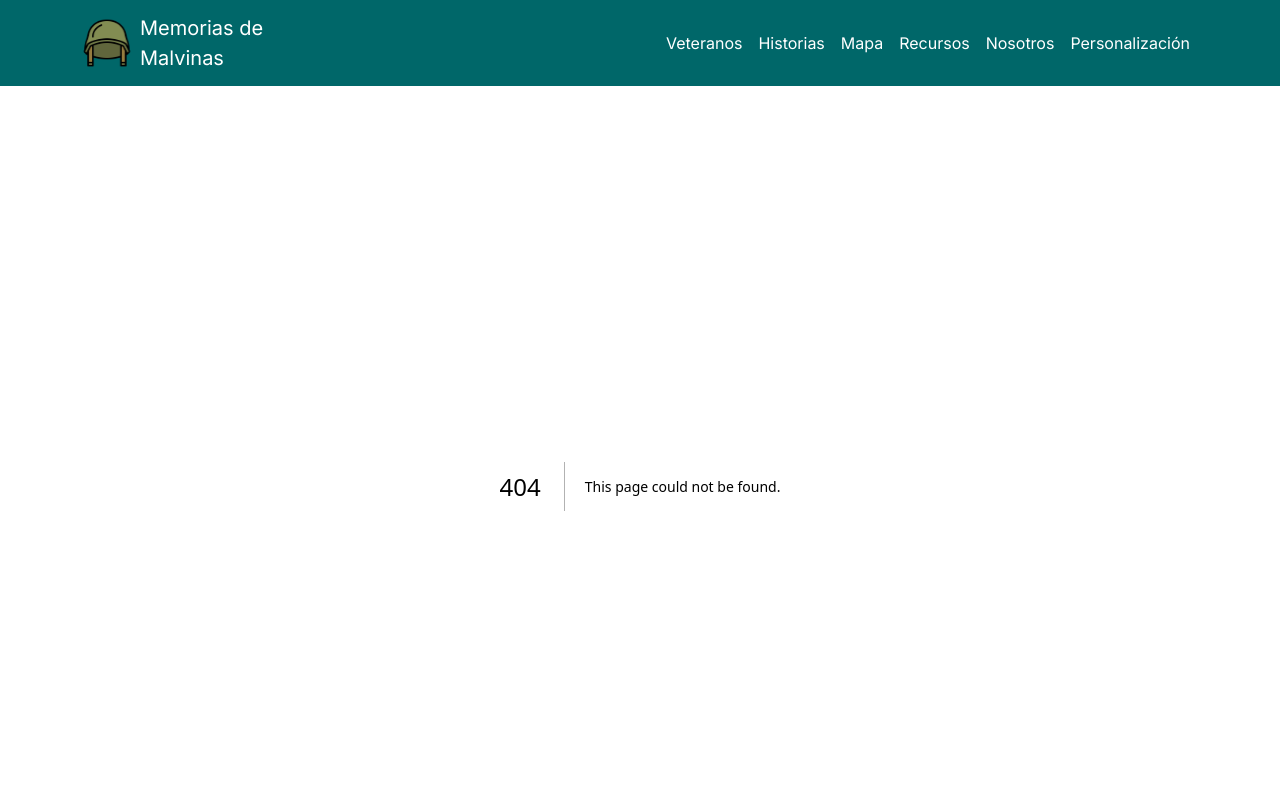
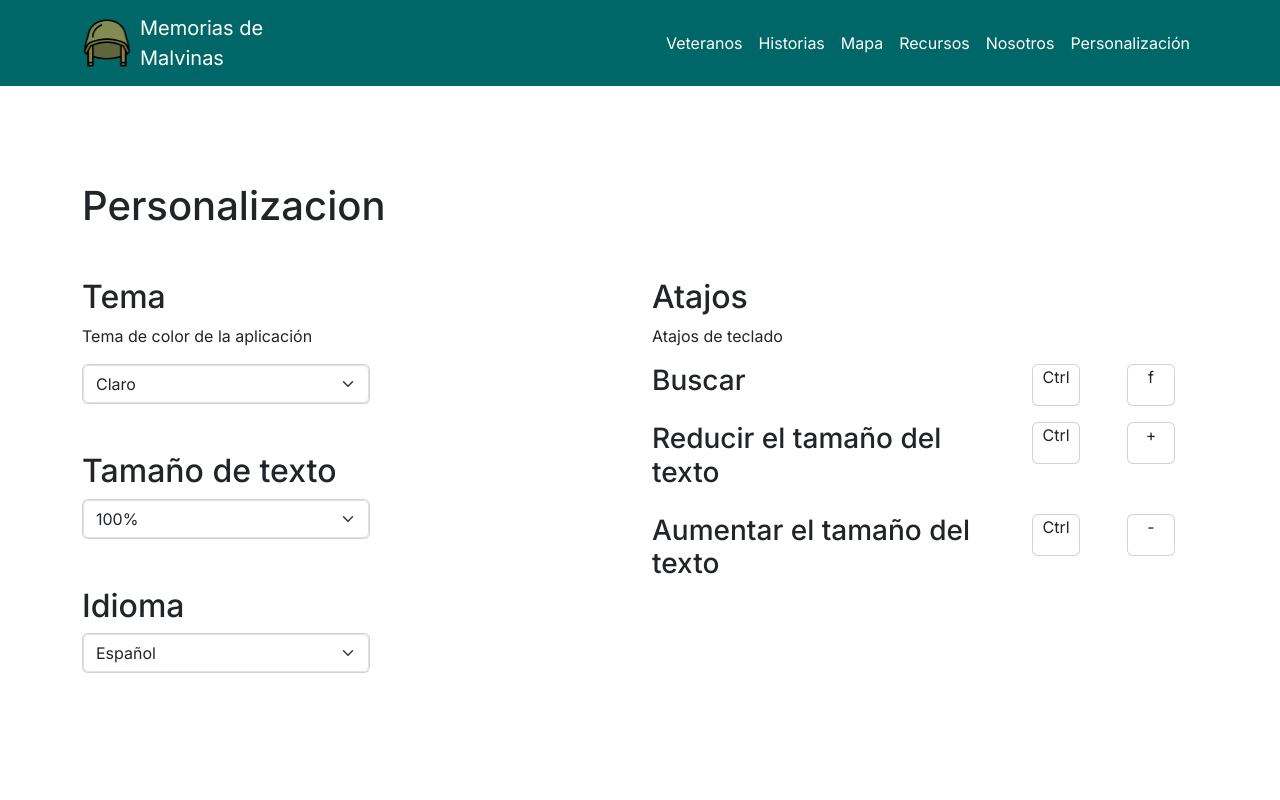
Before and after one commit to Lucho-Castagno/deu-malvinas, a Next.js app: page /personalizacion in a window 1280 px wide. Before the commit this address had no page. Shown: the top 800 px of the page. Built offline with nearby package versions, Linux system fonts and the light colour scheme.

Commit message:
add. preferences page

```diff
--- a/src/app/globals.css
+++ b/src/app/globals.css
@@ -1,5 +1,9 @@
 @import 'bootstrap/dist/css/bootstrap.css';
 
 body {
-    font-family: 'Roboto', sans-serif;
-  }
+  font-family: 'Roboto', sans-serif;
+}
+
+.bg-lightyellow {
+  background-color: #E6FF94;
+}
--- /dev/null
+++ b/src/app/personalizacion/page.js
@@ -0,0 +1,84 @@
+export default function PersonalizacionPage() {
+    return (
+      <div className="container my-5 py-5">
+        <h1 className="mb-5">Personalizacion</h1>
+        <div className="row">
+          <div className="col-md-6">
+            <div className="mb-5">
+              <h2>Tema</h2>
+              <p>Tema de color de la aplicación</p>
+              <div className="card bg-lightyellow mb-5" style={{width: 18 + 'rem'}}>
+                <select className="form-select bg-transparent" aria-label="Tema de color de la aplicación">
+                  <option value="0" selected>Claro</option>
+                  <option value="1">Oscuro</option>
+                </select>
+              </div>
+            </div>
+            <div className="mb-5">
+              <h2>Tamaño de texto</h2>
+              <div className="card bg-lightyellow mb-5" style={{width: 18 + 'rem'}}>
+                <select className="form-select bg-transparent" aria-label="Tamaño del texto en porcentaje">
+                  <option value="0" selected>100%</option>
+                  <option value="1">125%</option>
+                  <option value="2">150%</option>
+                  <option value="3">175%</option>
+                  <option value="4">200%</option>
+                </select>
+              </div>
+            </div>
+            <div className="mb-5">
+              <h2>Idioma</h2>
+              <div className="card bg-lightyellow" style={{width: 18 + 'rem'}}>
+                <select className="form-select bg-transparent" aria-label="Idioma de la aplicación">
+                  <option value="0" selected>Español</option>
+                  <option value="1">Ingles</option>
+                  <option value="2">Portugues</option>
+                  <option value="3">Frances</option>
+                  <option value="4">Italiano</option>
+                </select>
+              </div>
+            </div>
+          </div>
+          <div className="col-md-6">
+            <div className="mb-5">
+              <h2>Atajos</h2>
+              <p>Atajos de teclado</p>
+              <div className="row mb-3">
+                <div className="col-8">
+                  <h3>Buscar</h3>
+                </div>
+                <div className="col-2">
+                  <div className="card bg-lightyellow d-flex justify-content-center align-items-center" style={{width: 3 + 'rem'}}><p>Ctrl</p></div>
+                </div>
+                <div className="col-2">
+                  <div className="card bg-lightyellow d-flex justify-content-center align-items-center" style={{width: 3 + 'rem'}}><p>f</p></div>
+                </div>
+              </div>
+              <div className="row mb-3">
+                <div className="col-8">
+                  <h3>Reducir el tamaño del texto</h3>
+                </div>
+                <div className="col-2">
+                  <div className="card bg-lightyellow d-flex justify-content-center align-items-center" style={{width: 3 + 'rem'}}><p>Ctrl</p></div>
+                </div>
+                <div className="col-2">
+                  <div className="card bg-lightyellow d-flex justify-content-center align-items-center" style={{width: 3 + 'rem'}}><p>+</p></div>
+                </div>
+              </div>
+              <div className="row mb-3">
+                <div className="col-8">
+                  <h3>Aumentar el tamaño del texto</h3>
+                </div>
+                <div className="col-2">
+                  <div className="card bg-lightyellow d-flex justify-content-center align-items-center" style={{width: 3 + 'rem'}}><p>Ctrl</p></div>
+                </div>
+                <div className="col-2">
+                  <div className="card bg-lightyellow d-flex justify-content-center align-items-center" style={{width: 3 + 'rem'}}><p>-</p></div>
+                </div>
+              </div>
+            </div>
+          </div>
+        </div>
+      </div>
+    );
+  }
```
Also changed, not shown: src/app/veteranos/page.js (+3 -4 lines), src/personalizacion/page.js (deleted, +0 -8 lines).
